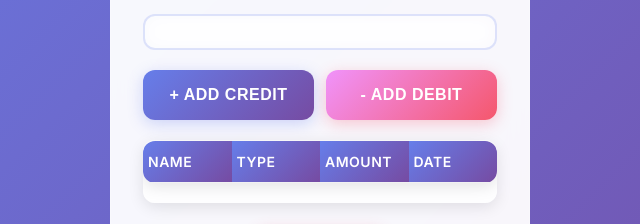
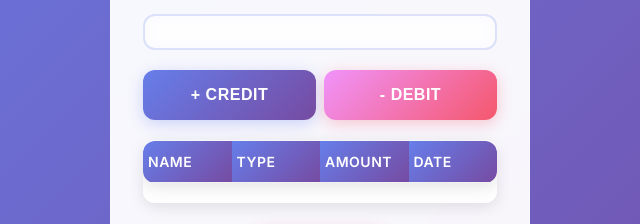
Before and after one commit to usmananwar/my_cash_book_fe, a website: page html/dashboard.html in a window 1280 px wide. Shown: the part 288-512 px from the top of the page, 320-960 px from the left. Drawn offline with Linux system fonts and the light colour scheme; no server answers; sample sign-in values are in the browser's storage.

Commit message:
Update dashboard.html and style.css

```diff
--- a/html/dashboard.html
+++ b/html/dashboard.html
@@ -21,9 +21,9 @@
     <div class="container">
         <h1>💰 My Cash Book</h1>
         <div id="balanceDisplay" style="font-weight:bold; font-size:1.2em; margin: 16px 0;"></div>
-        <div class="actions">
-            <button id="creditBtn">+ Add Credit</button>
-            <button id="debitBtn" class="btn-secondary">- Add Debit</button>
+        <div class="actions" style="display: flex; gap: 8px;">
+            <button id="creditBtn" style="width: 140px;">+ Credit</button>
+            <button id="debitBtn" class="btn-secondary" style="width: 140px;">- Debit</button>
         </div>
         <div id="formSection" style="display:none;"></div>
         <div class="dashboard-table-container">
--- a/style.css
+++ b/style.css
@@ -409,7 +409,7 @@ button.loading::after {
     }
 
     .actions {
-        flex-direction: column;
+        /*flex-direction: column;*/
     }
 
     .dashboard-table-container {
```
